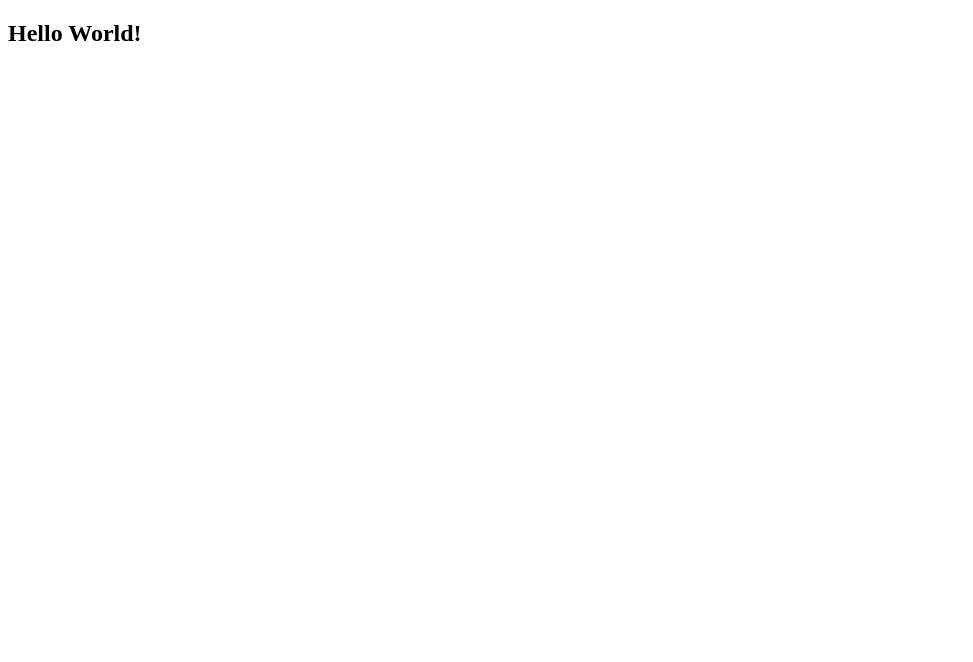
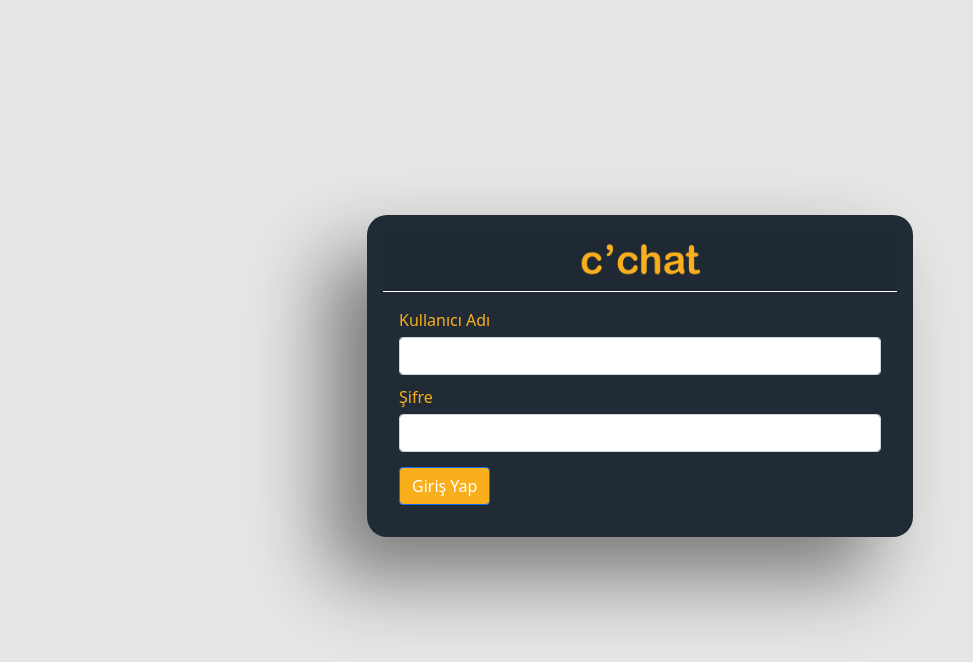
Before and after one commit to tulpardev/c-chat, a React (Create React App) app: page / in a window 1280 px wide. Shown: the top 662 px of the page, without its empty margins (0-973 px from the left). Built offline with nearby package versions, Linux system fonts and the light colour scheme.

Commit message:
UserLogin page added

```diff
--- a/package.json
+++ b/package.json
@@ -6,6 +6,7 @@
     "@testing-library/jest-dom": "^5.14.1",
     "@testing-library/react": "^11.2.7",
     "@testing-library/user-event": "^12.8.3",
+    "bootstrap": "^5.0.2",
     "react": "^17.0.2",
     "react-dom": "^17.0.2",
     "react-scripts": "4.0.3",
--- a/src/App.css
+++ /dev/null
@@ -1,38 +0,0 @@
-.App {
-  text-align: center;
-}
-
-.App-logo {
-  height: 40vmin;
-  pointer-events: none;
-}
-
-@media (prefers-reduced-motion: no-preference) {
-  .App-logo {
-    animation: App-logo-spin infinite 20s linear;
-  }
-}
-
-.App-header {
-  background-color: #282c34;
-  min-height: 100vh;
-  display: flex;
-  flex-direction: column;
-  align-items: center;
-  justify-content: center;
-  font-size: calc(10px + 2vmin);
-  color: white;
-}
-
-.App-link {
-  color: #61dafb;
-}
-
-@keyframes App-logo-spin {
-  from {
-    transform: rotate(0deg);
-  }
-  to {
-    transform: rotate(360deg);
-  }
-}
--- a/src/App.js
+++ /dev/null
@@ -1,13 +0,0 @@
-import React from "react";
-
-function App() {
-  return (
-    <div className="App">
-      <h2>
-        Hello World!
-      </h2>
-    </div>
-  );
-}
-
-export default App;
--- /dev/null
+++ b/src/components/pages/UserLogin.js
@@ -0,0 +1,108 @@
+import React, { useState } from "react";
+import "../../styles/UserLogin.css";
+import cchatLogo from "../../utils/cchatLogo.png";
+
+function UserLogin() {
+  const [submitted, setSubmitted] = useState(false);
+  const [userData, setUserData] = useState({ name: "", password: "" });
+
+  function handleChange(event) {
+    const { name, value } = event.target;
+    setUserData((previousUserData) => ({
+      ...previousUserData,
+      [name]: value,
+    }));
+  }
+
+  function handleSave(event) {
+    event.preventDefault();
+    setSubmitted(true);
+    if (userData.name && userData.password) {
+      console.log(userData);
+    }
+  }
+  return (
+    <div className="user__login">
+      <div className="container">
+        <div className="row">
+          <div className="col-md-12 min-vh-100 d-flex flex-column justify-content-center">
+            <div className="row">
+              <div className="col-lg-6 col-md-10 mx-auto">
+                <div className=" p-3 mb-5 login__card">
+                  <div className="card-header d-flex flex-column justify-content-center align-items-center">
+                    <img
+                      className="login__logo"
+                      src={cchatLogo}
+                      alt="cchatLogo"
+                    />
+                    {alert.message && (
+                      <div className={`alert ${alert.type}`}>
+                        {alert.message}
+                      </div>
+                    )}
+                  </div>
+                  <div className="card-body border-top border-white">
+                    <form onSubmit={handleSave}>
+                      <div className="form-group">
+                        <label className="label" htmlFor="username">
+                          Kullanıcı Adı
+                        </label>
+                        <input
+                          type="text"
+                          className="form-control border border-danger"
+                          name="name"
+                          value={userData.name}
+                          onChange={handleChange}
+                          // eslint-disable-next-line react/jsx-no-duplicate-props
+                          className={
+                            "form-control" +
+                            (submitted && !userData.name ? " is-invalid" : "")
+                          }
+                        />
+
+                        {submitted && !userData.name && (
+                          <div className="invalid-feedback">
+                            Kullanıcı adı gereklidir!
+                          </div>
+                        )}
+                      </div>
+                      <div className="form-group">
+                        <label className="label" htmlFor="Password">
+                          Şifre
+                        </label>
+                        <input
+                          type="password"
+                          className="form-control"
+                          name="password"
+                          value={userData.password}
+                          onChange={handleChange}
+                          // eslint-disable-next-line react/jsx-no-duplicate-props
+                          className={
+                            "form-control" +
+                            (submitted && !userData.password
+                              ? " is-invalid"
+                              : "")
+                          }
+                        />
+                        {submitted && !userData.password && (
+                          <div className="invalid-feedback">
+                            Şifre gereklidir!
+                          </div>
+                        )}
+                      </div>
+                      <div className="form-group">
+                        <button className="btn btn-primary">Giriş Yap</button>
+                      </div>
+                    </form>
+                  </div>
+                </div>
+              </div>
+            </div>
+          </div>
+        </div>
+      </div>
+    </div>
+  );
+}
+
+export default UserLogin;
--- /dev/null
+++ b/src/components/root/App.js
@@ -0,0 +1,10 @@
+import React from 'react'
+import UserLogin from '../pages/UserLogin'
+
+function App() {
+  return (
+    <UserLogin/>
+  )
+}
+
+export default App
--- a/src/index.js
+++ b/src/index.js
@@ -1,7 +1,8 @@
 import React from 'react';
 import ReactDOM from 'react-dom';
-import App from './App';
+import App from './components/root/App';
 import reportWebVitals from './reportWebVitals';
+import "bootstrap/dist/css/bootstrap.min.css";
 
 ReactDOM.render(
   <React.StrictMode>
--- /dev/null
+++ b/src/styles/UserLogin.css
@@ -0,0 +1,42 @@
+.user__login {
+  display: flex;
+  width: 100%;
+  height: 100%;
+  background-color: #e6e6e6;
+}
+
+.card-header {
+  background-color: transparent;
+}
+
+.login__card {
+  background-color: rgb(33, 43, 54);
+  border-radius: 20px !important;
+  box-shadow: rgb(0 0 0 / 48%) -40px 40px 80px 0px;
+}
+
+.login__logo {
+  width: 25%;
+  height: 25%;
+  object-fit: cover;
+}
+
+.label {
+  color: #f9af1b;
+  margin-bottom: 5px;
+}
+
+.form-control {
+  margin-bottom: 10px !important;
+}
+
+.form-control:focus {
+  border-color: #f9af1b;
+  box-shadow: 0px 1px 1px rgba(0, 0, 0, 0.075) inset,
+    0px 0px 8px rgba(240, 186, 39, 0.815);
+}
+
+.btn {
+  margin-top: 5px;
+  background-color: #f9af1b !important;
+}
```
Also changed, not shown: src/styles/App.css (added), src/utils/cchatLogo.png (added), 1 other file (tests, documents, lock files or other folders).
